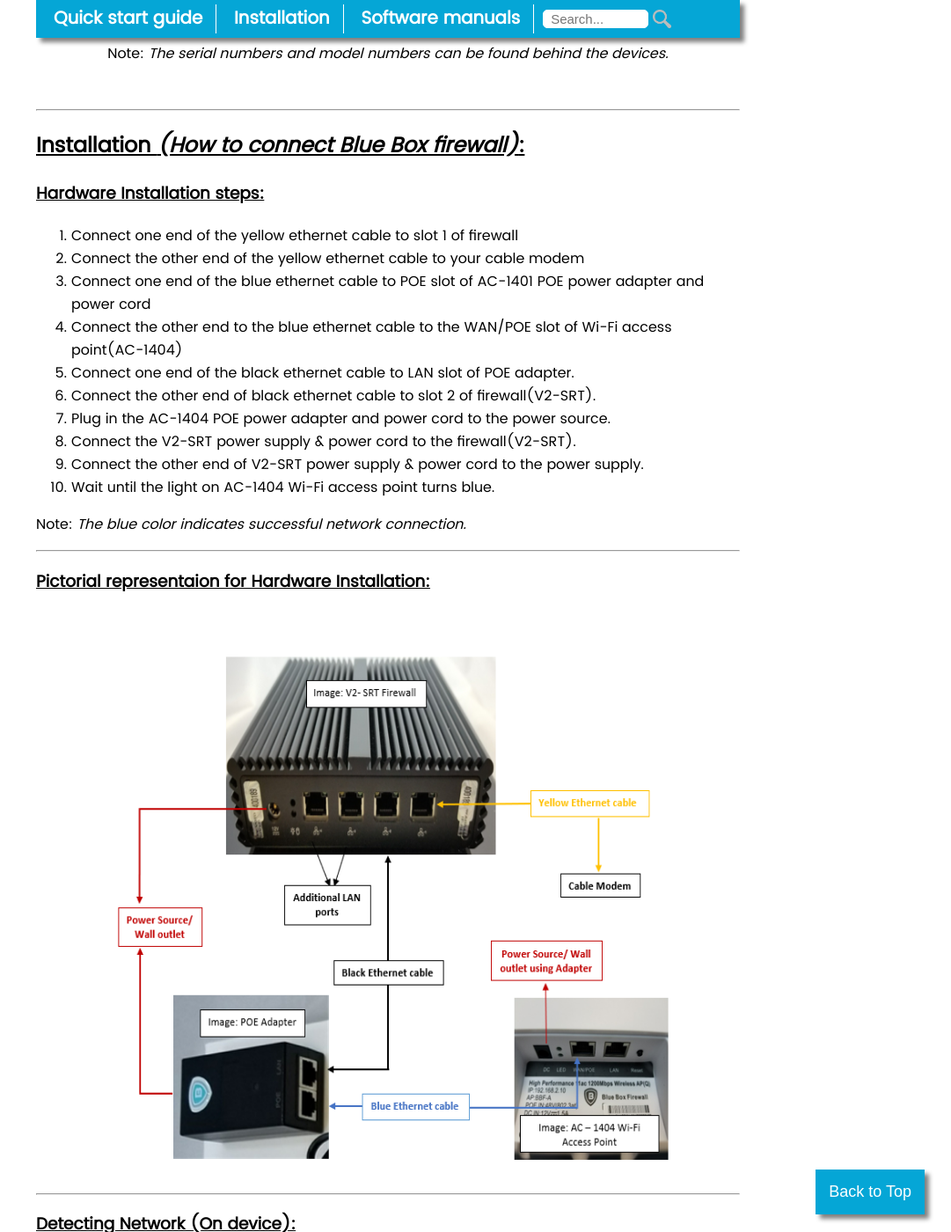
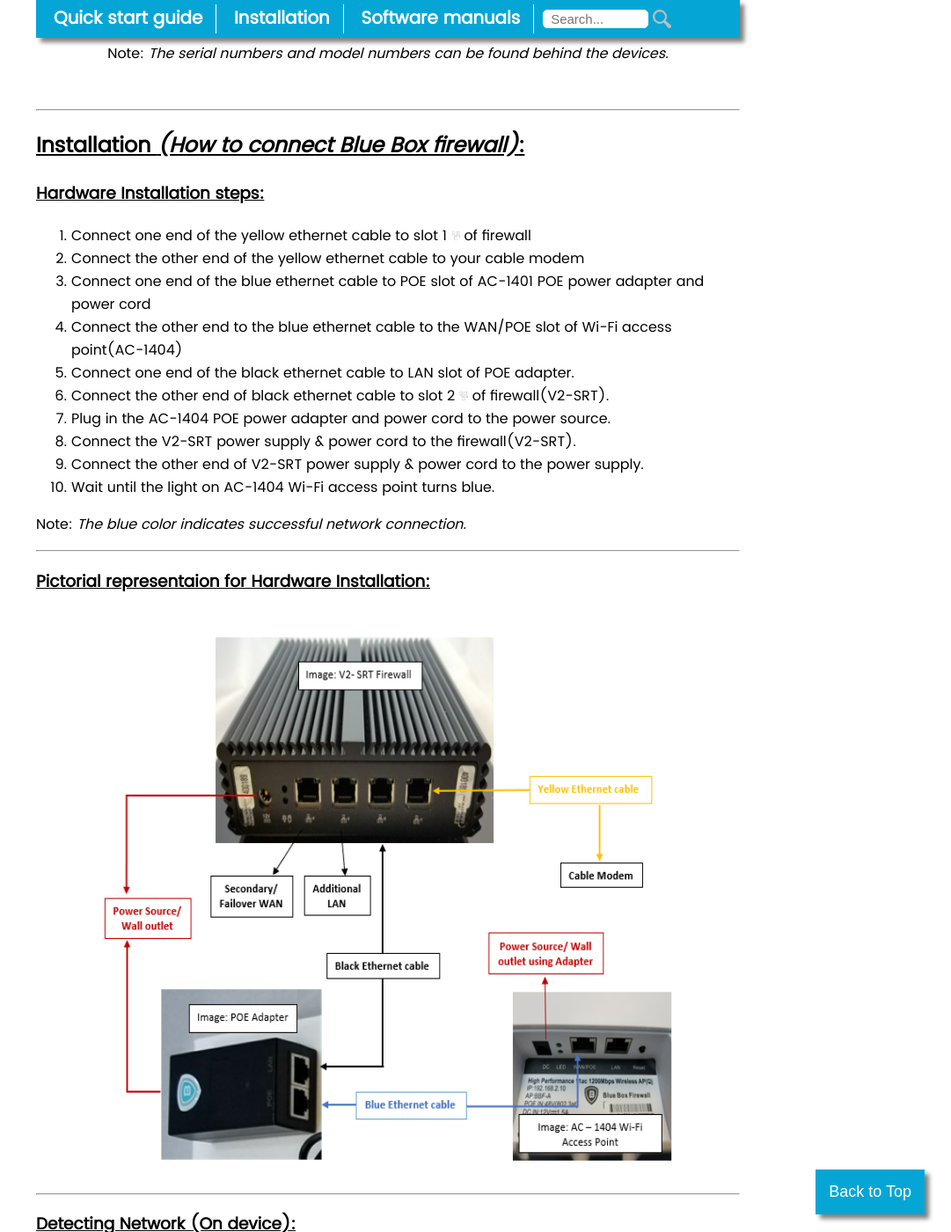
Before and after one commit to bbfmanuals/User-manuals, a Jekyll site: the page index.html, which Jekyll copies as it is, in a window 1280 px wide and 1400 px high, scrolled down 2555 px. Shown: the whole window at 88% size, without its empty margins (199-1280 px from the left). Built offline with Jekyll 4.4.1, drawn with Linux system fonts in a browser that asks for light colours.

Commit message:
ethernet

```diff
--- a/assets/css/index.css
+++ b/assets/css/index.css
@@ -158,6 +158,13 @@
 			text-align: center
 		}
 
+/*Wan or Lan symbols*/
+
+		.wan-lan {
+			width: 10px;
+			height: 10px;
+		}
+
 /*Pictorial representation*/
 
 		.connections-container {
--- a/index.html
+++ b/index.html
@@ -1,6 +1,7 @@
 <html>
 <head>
 	<title>BBF Manuals</title>
+	<link rel="icon" type="image/png" href="Photos (2)/logotitle.png" />
 	<link rel="stylesheet" href="assets/css/index.css">
 	<link rel="stylesheet" href="https://cdnjs.cloudflare.com/ajax/libs/font-awesome/4.7.0/css/font-awesome.min.css">
 </head>
@@ -234,12 +235,12 @@
 	<h2 id="install">Installation <span><i>(How to connect Blue Box firewall)</i></span>:</h2>
 		<h3 class= "hardware-install">Hardware Installation steps:</h3>
 			<ol>
-				<li>Connect one end of the yellow ethernet cable to slot 1 of firewall</li>
+				<li>Connect one end of the yellow ethernet cable to slot 1 <img src= "Photos (2)/WAN1.PNG" class= "wan-lan"> of firewall</li>
 				<li>Connect the other end of the yellow ethernet cable to your cable modem</li>
 				<li>Connect one end of the blue ethernet cable to POE slot of AC-1401 POE power adapter and power cord</li>
 				<li>Connect the other end to the blue ethernet cable to the WAN/POE slot of Wi-Fi access point(AC-1404)</li>
 				<li>Connect one end of the black ethernet cable to LAN slot of POE adapter.</li>
-				<li>Connect the other end of black ethernet cable to slot 2 of firewall(V2-SRT). </li>
+				<li>Connect the other end of black ethernet cable to slot 2 <img src ="Photos (2)/LAN1.PNG" class= "wan-lan"> of firewall(V2-SRT). </li>
 				<li>Plug in the AC-1404 POE power adapter and power cord to the power source.</li>
 				<li>Connect the V2-SRT power supply & power cord to the firewall(V2-SRT).</li>
 				<li>Connect the other end of V2-SRT power supply & power cord to the power supply.</li>
```
Also changed, not shown: Photos (2)/LAN1.png (added), Photos (2)/LAN2.png (added), Photos (2)/Logotitle.bmp (added), Photos (2)/Screen Shot 2018-08-22 at 11.25.11 PM.png, Photos (2)/WAN1.png (added), Photos (2)/WAN2.png (added).
